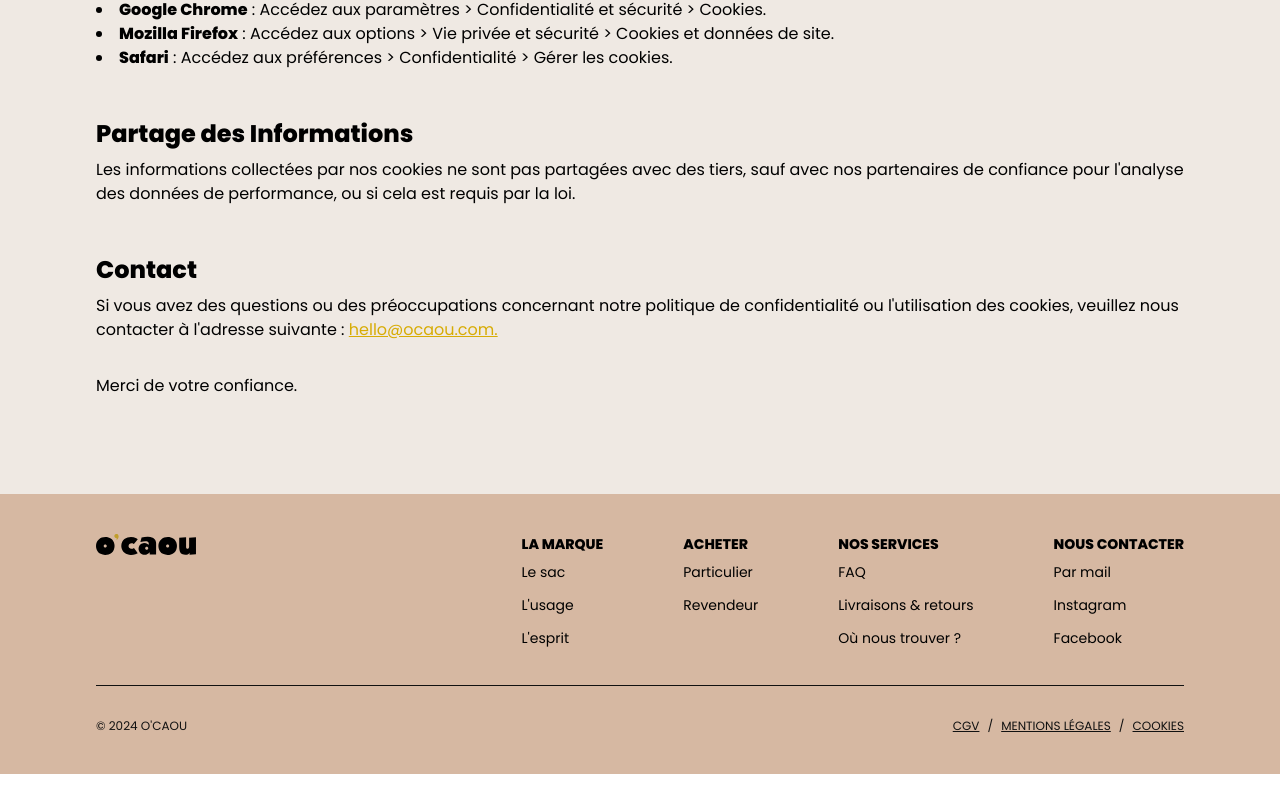
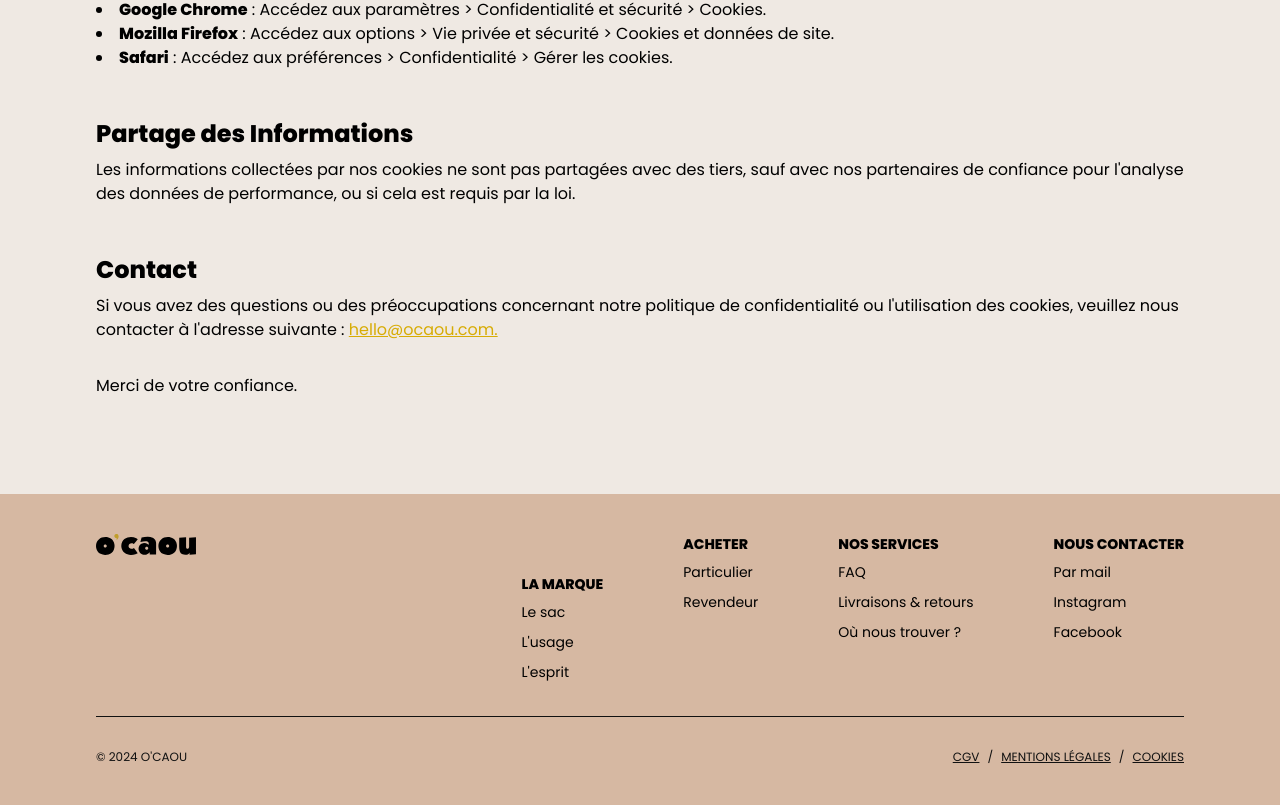
Before and after one commit to o-caou/landing_page, a Next.js app: page /privacy-policy in a window 1280 px wide. Shown: the part 1062-1867 px from the top of the page. Before the commit the page ends 1836 px from the top, so only its background shows below. Built offline with nearby package versions, Linux system fonts and the light colour scheme.

Commit message:
update footer responsive + anchor systeme menu

```diff
--- a/src/app/page.jsx
+++ b/src/app/page.jsx
@@ -1,11 +1,12 @@
 "use client";
 
 import { useState, useEffect, useRef } from "react";
+import { usePathname } from "next/navigation";
 import { bags } from "../../data/bags";
 import { storages } from "../../data/storages";
 import { gallery } from "../../data/gallery";
 
-//Packages
+// Packages
 import "react-medium-image-zoom/dist/styles.css";
 import Lenis from "lenis";
 import ScrollTrigger from "gsap/ScrollTrigger";
@@ -20,7 +21,7 @@
 import BagSection from "@/components/BagSection";
 import StorageSection from "@/components/StorageSection";
 import GallerySection from "@/components/GallerySection";
-import Reasurance from "@/components/ReasuranceSection";
+import Reassurance from "@/components/ReasuranceSection";
 import SpiritSection from "@/components/SpiritSection";
 
 gsap.registerPlugin(useGSAP, ScrollTrigger);
@@ -36,8 +37,10 @@
   const textRef = useRef(null);
   const headerRef = useRef(null);
 
-  const scrollToSection = (className) => {
-    const section = document.querySelector(`.${className}`);
+  const pathname = usePathname();
+
+  const scrollToSection = (id) => {
+    const section = document.getElementById(id);
     const headerHeight = headerRef.current ? headerRef.current.offsetHeight : 0;
 
     if (section) {
@@ -83,6 +86,29 @@
     }
     requestAnimationFrame(raf);
   }, []);
+
+  useEffect(() => {
+    const handleHashChange = () => {
+      const hash = window.location.hash.substring(1);
+      if (hash) {
+        setTimeout(() => {
+          scrollToSection(hash);
+        }, 100);
+      }
+    };
+
+    // Gérer le défilement initial si un hash est présent
+    if (window.location.hash) {
+      handleHashChange();
+    }
+
+    // Écouter les changements de hash
+    window.addEventListener("hashchange", handleHashChange);
+
+    return () => {
+      window.removeEventListener("hashchange", handleHashChange);
+    };
+  }, [pathname]);
 
   return (
     <>
@@ -142,15 +168,25 @@
             <div className="h-1/2 " style={{ backgroundColor: bag.hex }}></div>
           </div>
         </div>
-        <BagSection bags={bags} />
+
+        <div id="bags-content">
+          <BagSection bags={bags} />
+        </div>
+
         <div
           className="hidden h-px mx-24 sm:block sm:mb-14"
           style={{ backgroundColor: bag.hex }}
         ></div>
+
         <StorageSection storages={storages} />
-        <Reasurance />
-        <GallerySection gallery={gallery} />
-        <SpiritSection />
+
+        <Reassurance />
+        <div id="use-content">
+          <GallerySection gallery={gallery} />
+        </div>
+        <div id="spirit-content">
+          <SpiritSection />
+        </div>
       </div>
     </>
   );
--- a/src/components/BagSection.jsx
+++ b/src/components/BagSection.jsx
@@ -188,7 +188,7 @@
         </p>
       </div>
 
-      <div className="relative sm:mx-24 z-10">
+      <div className="relative sm:mx-24 z-10 ">
         <div className="flex items-center justify-center gap-4 pt-8 sm:justify-start sm:gap-6 sm:pt-24 sm:block-inline">
           {bags.map((bagItem, index) => (
             <div
--- a/src/components/Footer.jsx
+++ b/src/components/Footer.jsx
@@ -16,7 +16,7 @@
 
       footerLinks.forEach((link) => {
         link.style.position = "relative";
-        link.style.paddingBottom = "5px";
+        link.style.paddingBottom = "2px";
 
         link.addEventListener("mouseenter", () => {
           gsap.set(link, {
@@ -40,46 +40,59 @@
 
   return (
     <div className="w-full px-6 py-10 bg-sand sm:px-24">
-      <div className="flex justify-between items-start">
+      <div className="flex flex-col items-center sm:flex-row sm:justify-between sm:items-start">
         <Image src={logoOcaou} alt="logo O'CAOU" width={100} />
 
-        <div className="flex gap-20 text-sm" ref={footerLinksRef}>
-          <ul className="flex flex-col gap-y-2">
+        <div
+          className="flex flex-col gap-10 text-sm text-center sm:text-left sm:gap-20 sm:flex-row"
+          ref={footerLinksRef}
+        >
+          <ul className="flex flex-col gap-y-2 mt-10">
             <li className="uppercase font-bold">La marque</li>
-            <li className="cursor-pointer underline-hover w-fit">Le sac</li>
-            <li className="cursor-pointer underline-hover w-fit">L'usage</li>
-            <li className="cursor-pointer underline-hover w-fit">L'esprit</li>
+            <li className="cursor-pointer underline-hover sm:w-fit">Le sac</li>
+            <li className="cursor-pointer underline-hover sm:w-fit">L'usage</li>
+            <li className="cursor-pointer underline-hover sm:w-fit">
+              L'esprit
+            </li>
           </ul>
           <ul className="flex flex-col gap-y-2">
             <li className="uppercase font-bold">Acheter</li>
-            <li className="cursor-pointer underline-hover w-fit">
+            <li className="cursor-pointer underline-hover sm:w-fit">
               Particulier
             </li>
-            <li className="cursor-pointer underline-hover w-fit">Revendeur</li>
+            <li className="cursor-pointer underline-hover sm:w-fit">
+              Revendeur
+            </li>
           </ul>
           <ul className="flex flex-col gap-y-2">
             <li className="uppercase font-bold">Nos services</li>
-            <li className="cursor-pointer underline-hover w-fit">FAQ</li>
-            <li className="cursor-pointer underline-hover w-fit">
+            <li className="cursor-pointer underline-hover sm:w-fit">FAQ</li>
+            <li className="cursor-pointer underline-hover sm:w-fit">
               Livraisons & retours
             </li>
-            <li className="cursor-pointer underline-hover w-fit">
+            <li className="cursor-pointer underline-hover sm:w-fit">
               Où nous trouver ?
             </li>
           </ul>
           <ul className="flex flex-col gap-y-2">
             <li className="uppercase font-bold">Nous contacter</li>
-            <li className="cursor-pointer underline-hover w-fit">Par mail</li>
-            <li className="cursor-pointer underline-hover w-fit">Instagram</li>
-            <li className="cursor-pointer underline-hover w-fit">Facebook</li>
+            <li className="cursor-pointer underline-hover sm:w-fit">
+              Par mail
+            </li>
+            <li className="cursor-pointer underline-hover sm:w-fit">
+              Instagram
+            </li>
+            <li className="cursor-pointer underline-hover sm:w-fit">
+              Facebook
+            </li>
           </ul>
         </div>
       </div>
 
       <div className="w-full h-px bg-black my-8"></div>
-      <div className="flex w-full justify-between text-black text-xs">
+      <div className="flex flex-col text-center w-full justify-between text-black text-xs sm:flex-row sm:text-left">
         <p>© 2024 O&apos;CAOU</p>
-        <div className="flex gap-2">
+        <div className="flex gap-2 justify-center">
           <p className="underline uppercase">cgv</p>
           <p>/</p>
           <p className="underline uppercase">mentions légales</p>
--- a/src/components/SpiritSection.jsx
+++ b/src/components/SpiritSection.jsx
@@ -8,8 +8,8 @@
         <div className="h-2/3 sm:h-full sm:w-2/3 bg-lin"></div>
       </div>
       <div className="relative flex flex-col sm:flex-row w-full sm:mx-24 items-center">
-        <div className="ml-0 relative flex flex-col justify-center p-4 w-full order-2 sm:ml-20 sm:w-3/6">
-          <p className="text-4xl sm:text-8xl font-extrabold text-center sm:text-left">
+        <div className="ml-0 relative flex flex-col justify-center p-4 w-full order-2 sm:ml-20 sm:w-3/6 mt-14">
+          <p className="text-6xl font-extrabold text-center sm:text-8xl sm:text-left">
             L&rsquo;esprit
           </p>
           <div className="mb-4 mt-6 sm:mb-10 sm:mt-8 text-center sm:text-left">
@@ -40,12 +40,12 @@
             </p>
           </div>
         </div>
-        <div className="relative h-[300px] sm:h-[426px] w-full rounded-lg overflow-hidden order-1 mt-10 sm:mt-0 sm:w-3/6">
+        <div className="relative h-[330px] sm:h-[426px] w-full rounded-lg overflow-hidden order-1 mt-10 sm:mt-0 sm:w-3/6">
           <Image
             src="/image/lesprit.jpg"
             alt="Image de l'esprit"
             fill
-            style={{ objectFit: "cover" }}
+            style={{ objectFit: "cover", objectPosition: "right center" }}
             className="rounded-lg"
           />
         </div>
```
Also changed, not shown: src/components/Menu.jsx (+41 -46 lines).
